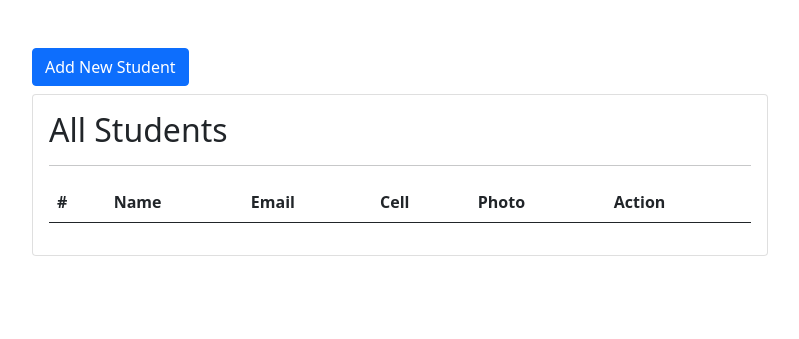
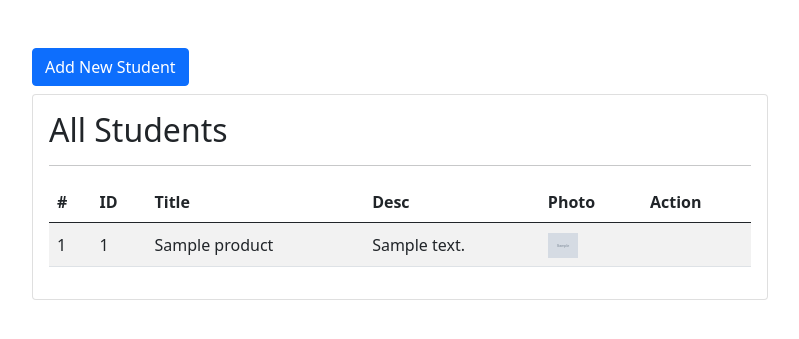
Before and after one commit to kumarananda/037-React_Adv_Hooks-createContext-P01-with-EXP-Server, a Node server app: page /product in a window 1280 px wide. Shown: the top 339 px of the page, without its empty margins (240-1039 px from the left). Run offline with Node 20, Linux system fonts and the light colour scheme; tables that the repository leaves empty hold one stand-in row (values such as "Sample post"); lists and menus that the app fills with data are empty; some libraries are stand-ins or nearby versions.

Commit message:
all product running

```diff
--- a/037.01-React_Adv_Hooks P01 EXP-Server/controller/ProductController.js
+++ b/037.01-React_Adv_Hooks P01 EXP-Server/controller/ProductController.js
@@ -6,10 +6,10 @@
  * @access public
  */
 const getAllProduct = async (req, res) => {
-    // let product = await Product.find();
-    // res.render("pro-index", { product })
+    let product = await Product.find();
+    res.render("pro-index", { product })
     // console.log('product');
-    res.render("pro-index")
+    // res.render("pro-index")
 }
 
 
@@ -48,7 +48,7 @@
  * @access public
  */
 const createProduct = async(req, res) => {
-    console.log(req.file.filename);
+    // console.log(req.file.filename);
 
     await Product.create({
         ...req.body,
--- a/037.01-React_Adv_Hooks P01 EXP-Server/views/pro-index.ejs
+++ b/037.01-React_Adv_Hooks P01 EXP-Server/views/pro-index.ejs
@@ -14,15 +14,26 @@
                             <thead>
                                 <tr>
                                     <th>#</th>
-                                    <th>Name</th>
-                                    <th>Email</th>
-                                    <th>Cell</th>
+                                    <th>ID</th>
+                                    <th>Title</th>
+                                    <th>Desc</th>
                                     <th>Photo</th>
                                     <th>Action</th>
                                 </tr>
                             </thead>
                             <tbody>
                                 <!-- ejsseach -->
+                                <% product.forEach((element, index) => { %>
+                                    <tr>
+                                        <td><%= index + 1 %> </td>
+                                        <td><%= element.pro_id %></td>
+                                        <td><%= element.title %></td>
+                                        <td><%= element.descrip %></td>
+                                        <td><img style="width: 30px; height: 25px; object-fit: cover;" src="/assets/upload/product/<%= element.photo %>" alt=""></td>
+                                        <td></td>
+                                    </tr>
+
+                                <% }) %>
 
 
                             </tbody>
--- a/037.01-React_Adv_Hooks P01 EXP-Server/views/stu-index.ejs
+++ b/037.01-React_Adv_Hooks P01 EXP-Server/views/stu-index.ejs
@@ -33,7 +33,7 @@
                                     <td><%= element.email %></td>
                                     <td><%= element.cell %></td>
 
-                                    <td><img style="height:50px; width: 50px; object-fit: cover;" src="/assets/upload/<%= element.photo %>" alt=""></td>
+                                    <td><img style="height:50px; width: 50px; object-fit: cover;" src="/assets/upload/student/<%= element.photo %>" alt=""></td>
                                     <td>
                                         <a href="/student/<%= element._id %>" class="btn btn-sm btn-info"><i class="fas fa-eye"></i></a>
                                         <a href="/student/edit/<%= element._id %>" class="btn btn-sm btn-warning"><i class="fas fa-edit"></i></a>
```
Also changed, not shown: 037.01-React_Adv_Hooks P01 EXP-Server/assets/upload/product/1657127005840_camara.jpg (added), 037.01-React_Adv_Hooks P01 EXP-Server/assets/upload/product/1657127096954_camara.jpg (added).
